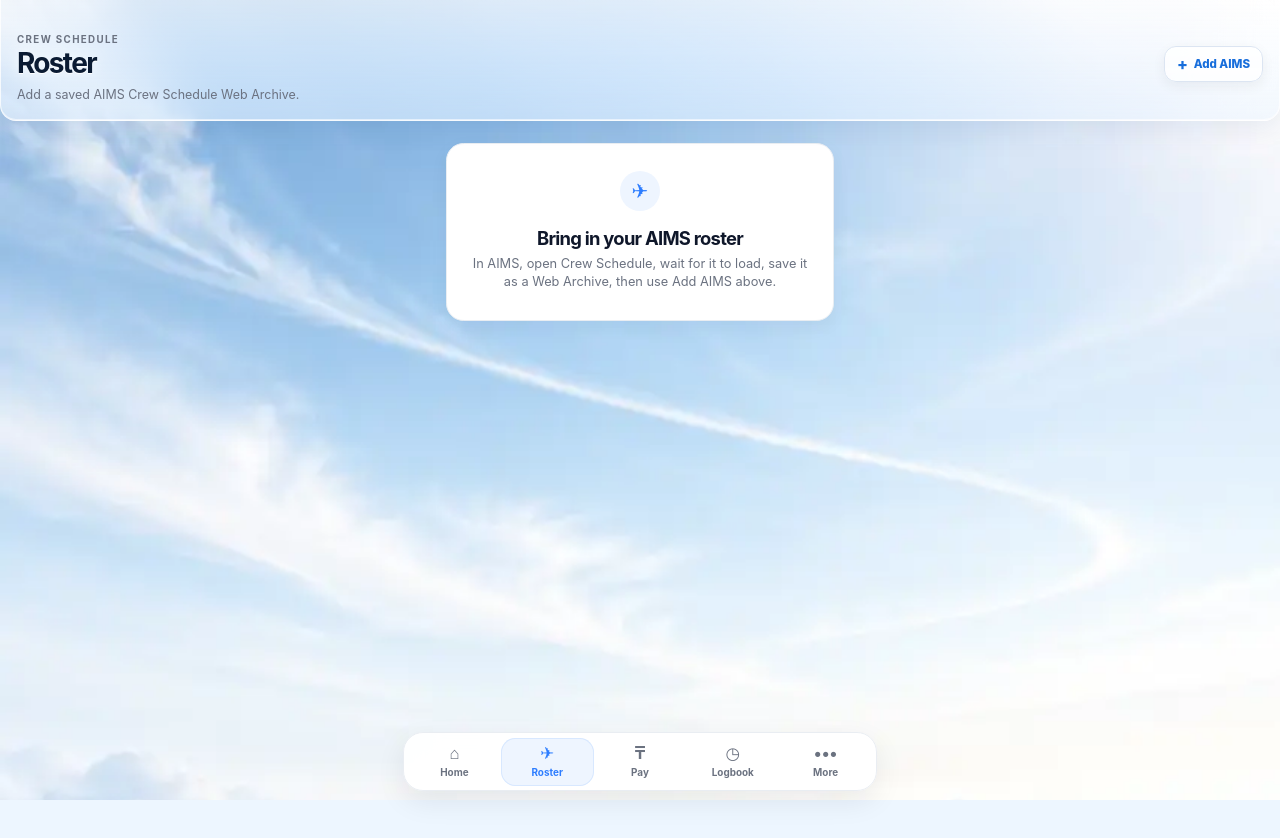
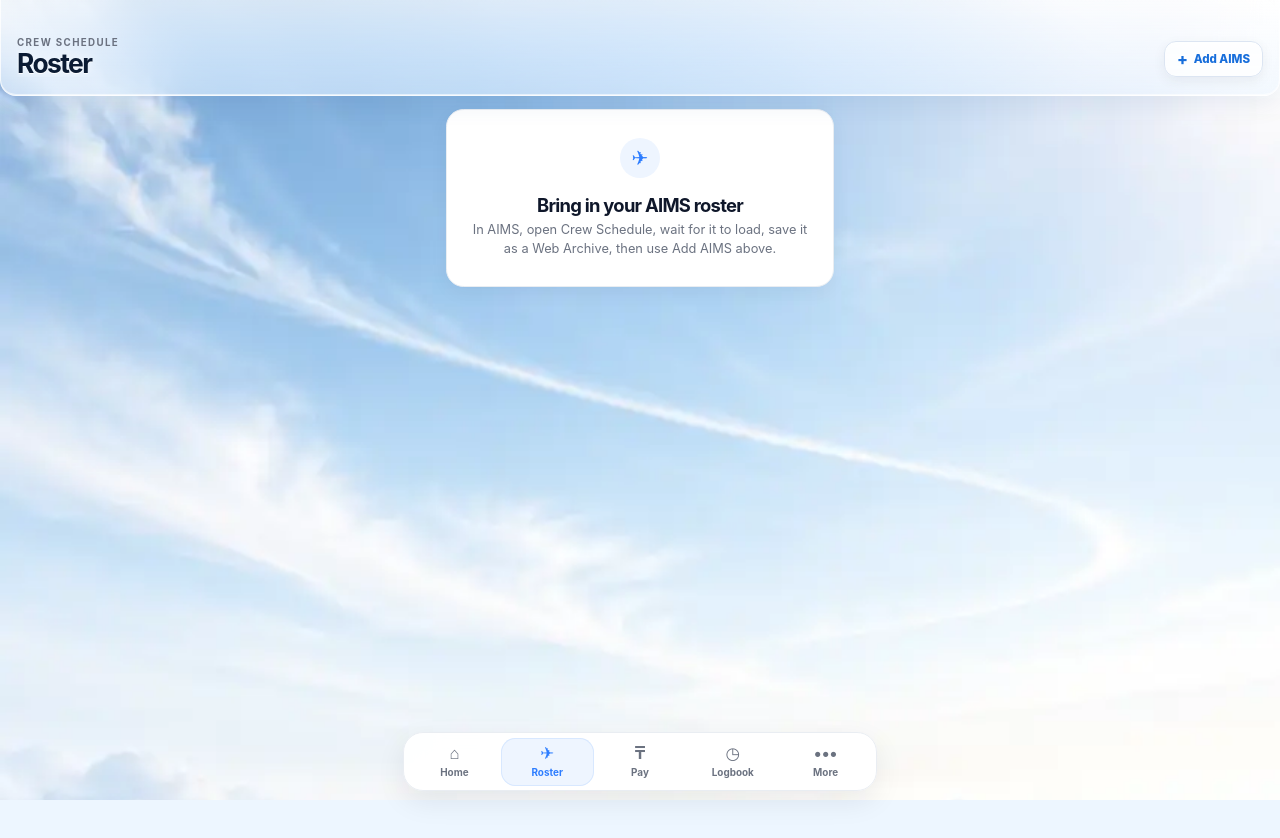
Before and after one commit to rbozzhanov-web/PWAPlog, a React (Vite) app in the folder apps/web/: page /roster in a window 1280 px wide. Shown: the top 838 px of the page. Built offline with nearby package versions, Linux system fonts and the light colour scheme.

Commit message:
style(ui): unify primary tab header heights

```diff
--- a/apps/web/src/features/logbook/LogbookPage.tsx
+++ b/apps/web/src/features/logbook/LogbookPage.tsx
@@ -93,11 +93,13 @@
   return (
     <main className="logbook-page">
       <header className="logbook-header">
-        <div>
+        <div className="tab-header__identity">
           <p className="logbook-header__eyebrow">Flight records</p>
           <h1>Pilot Logbook</h1>
-          <p className="logbook-header__intro">Your flights, saved privately on this device.</p>
         </div>
+      </header>
+      <section className="logbook-toolbar" aria-label="Logbook actions">
+        <p className="logbook-header__intro">Your flights, saved privately on this device.</p>
         <div className="logbook-header__actions">
           <Link className="logbook-settings-link" to="/import/logbook">Import PDF</Link>
           <button className="logbook-settings-link" type="button" onClick={() => void importCompletedAims()}>Import AIMS</button>
@@ -105,7 +107,7 @@
             <span aria-hidden="true">＋</span> New flight
           </Link>
         </div>
-      </header>
+      </section>
 
       {isLoading ? <p className="logbook-state" role="status">Loading flights…</p> : null}
       {loadError ? <p className="logbook-state logbook-state--error" role="alert">{loadError}</p> : null}
--- a/apps/web/src/features/pay/PayPage.tsx
+++ b/apps/web/src/features/pay/PayPage.tsx
@@ -48,7 +48,8 @@
   const importSchedulePdf = async (file?: File) => { if (!file) return; setPdfError(undefined); try { const parsed = parseCrewSchedule(await extractPdfText(file)); await db.crewSchedules.put({ ...parsed, importedAt: new Date().toISOString() }); setPdfSchedules((current) => [...current.filter((item) => item.month !== parsed.month), parsed]); setActivePdfMonth(parsed.month); } catch (reason) { setPdfError(reason instanceof Error ? reason.message : 'Could not read this Crew Schedule PDF.'); } };
 
   return <main className="pay-page">
-    <header className="suite-page-header"><p>CREW PAY</p><h1>Pay</h1><span>AIMS sectors → CrewPay norms → payroll rules already built into PWAPlog.</span></header>
+    <header className="suite-page-header"><div className="tab-header__identity"><p>CREW PAY</p><h1>Pay</h1></div></header>
+    <p className="tab-page-note">AIMS sectors → CrewPay norms → payroll rules already built into PWAPlog.</p>
     <section className="pay-pdf-check">
       <p>Current month uses the locally imported AIMS Web Archive. For completed months, import the AIMS Personal Crew Schedule PDF.</p>
       <label className="roster-import-action">Import Crew Schedule PDF<input type="file" accept="application/pdf" onChange={(event) => void importSchedulePdf(event.target.files?.[0])} /></label>
--- a/apps/web/src/features/roster/RosterPage.tsx
+++ b/apps/web/src/features/roster/RosterPage.tsx
@@ -69,16 +69,16 @@
   return (
     <main className="roster-page">
       <header className="suite-page-header">
-        <p>CREW SCHEDULE</p>
-        <div className="roster-header__title">
+        <div className="tab-header__identity">
+          <p>CREW SCHEDULE</p>
           <h1>Roster</h1>
-          <button className="roster-header__import" disabled={importing} onClick={openImportFlow} type="button">
-            <span aria-hidden="true">{roster ? '↻' : '+'}</span>
-            {importing ? 'Reading…' : roster ? 'Replace AIMS' : 'Add AIMS'}
-          </button>
         </div>
-        <span>{roster ? `${roster.period.start} — ${roster.period.end} · saved locally` : 'Add a saved AIMS Crew Schedule Web Archive.'}</span>
+        <button className="roster-header__import" disabled={importing} onClick={openImportFlow} type="button">
+          <span aria-hidden="true">{roster ? '↻' : '+'}</span>
+          {importing ? 'Reading…' : roster ? 'Replace AIMS' : 'Add AIMS'}
+        </button>
       </header>
+      {roster ? <p className="tab-page-note">{roster.period.start} — {roster.period.end} · saved locally</p> : null}
       {!roster ? <section className="roster-empty-card roster-empty-card--compact">
         <span aria-hidden="true">✈</span>
         <h2>Bring in your AIMS roster</h2>
--- a/apps/web/src/features/settings/SettingsPage.tsx
+++ b/apps/web/src/features/settings/SettingsPage.tsx
@@ -10,14 +10,16 @@
   return (
     <main className="settings-page">
       <header className="settings-header">
-        <p className="settings-eyebrow">Pilot Logbook</p>
-        <h1>Settings</h1>
-        <p className="settings-intro">
-          Your logbook data is local to this browser and device. Export a backup regularly so you
-          can recover it if this device is lost, reset, or replaced.
-        </p>
+        <div className="tab-header__identity">
+          <p className="settings-eyebrow">Pilot Logbook</p>
+          <h1>Settings</h1>
+        </div>
       </header>
 
+      <p className="settings-intro settings-intro--body">
+        Your logbook data is local to this browser and device. Export a backup regularly so you
+        can recover it if this device is lost, reset, or replaced.
+      </p>
       <div className="settings-groups">
         <BackupImportPanel db={db} />
         <BackupExportPanel db={db} />
--- a/apps/web/src/styles/global.css
+++ b/apps/web/src/styles/global.css
@@ -1439,33 +1439,13 @@
   }
 }
 
-/* Fixed tab chrome: unlike sticky, it never releases at the end of a short page. */
-.home-page {
-  --tab-header-space: 5.4rem;
-  --tab-header-width: 26rem;
-}
-
-.roster-page,
-.pay-page {
-  --tab-header-space: 7.5rem;
-  --tab-header-width: 26rem;
-}
-
-.logbook-page {
-  --tab-header-space: 10.5rem;
-  --tab-header-width: 68rem;
-}
-
-.settings-page {
-  --tab-header-space: 9.5rem;
-  --tab-header-width: 48rem;
-}
-
+/* Every primary tab uses the same compact, fixed two-line title bar as Home. */
 .home-page,
 .roster-page,
 .pay-page,
 .logbook-page,
 .settings-page {
+  --tab-header-space: 5.4rem;
   padding-top: calc(env(safe-area-inset-top, 0px) + var(--tab-header-space) + 6mm);
 }
 
@@ -1479,10 +1459,12 @@
   left: 50%;
   box-sizing: border-box;
   width: 100%;
+  height: calc(max(.7rem, env(safe-area-inset-top, 0px)) + 6mm + 3.9rem);
   max-width: none;
   margin: 0;
   padding-top: calc(max(.7rem, env(safe-area-inset-top, 0px)) + 6mm);
   padding-right: max(1rem, env(safe-area-inset-right, 0px));
+  padding-bottom: 1.15rem;
   padding-left: max(1rem, env(safe-area-inset-left, 0px));
   transform: translateX(-50%);
   overflow: hidden;
@@ -1504,9 +1486,90 @@
   text-shadow: 0 1px 0 rgb(255 255 255 / 92%), 0 0 12px rgb(255 255 255 / 78%);
 }
 
-@media (max-width: 31rem) {
-  .logbook-page {
-    --tab-header-space: 12rem;
+.suite-page-header,
+.logbook-header,
+.settings-header {
+  display: flex;
+  align-items: flex-end;
+  justify-content: space-between;
+  gap: .75rem;
+}
+
+.tab-header__identity {
+  display: grid;
+  min-width: 0;
+  gap: .12rem;
+}
+
+.suite-page-header .tab-header__identity h1,
+.logbook-header .tab-header__identity h1,
+.settings-header .tab-header__identity h1 {
+  overflow: hidden;
+  margin: 0;
+  font-size: 1.65rem;
+  line-height: 1;
+  letter-spacing: -.06em;
+  text-overflow: ellipsis;
+  white-space: nowrap;
+}
+
+.suite-page-header .tab-header__identity p,
+.logbook-header .tab-header__identity p,
+.settings-header .tab-header__identity p {
+  margin: 0;
+  font-size: .61rem;
+  line-height: 1.15;
+}
+
+.tab-page-note,
+.settings-intro--body {
+  box-sizing: border-box;
+  margin: 0 0 .75rem;
+  border: 1px solid rgb(255 255 255 / 72%);
+  border-radius: .85rem;
+  padding: .65rem .75rem;
+  background: rgb(255 255 255 / 58%);
+  box-shadow: 0 .3rem .9rem rgb(47 91 143 / 6%);
+  color: #58718b;
+  font-size: .72rem;
+  line-height: 1.4;
+  backdrop-filter: blur(14px) saturate(1.15);
+  -webkit-backdrop-filter: blur(14px) saturate(1.15);
+}
+
+.logbook-toolbar {
+  display: flex;
+  align-items: center;
+  justify-content: space-between;
+  gap: .75rem;
+  margin-bottom: .9rem;
+  border: 1px solid rgb(255 255 255 / 72%);
+  border-radius: 1rem;
+  padding: .65rem;
+  background: rgb(255 255 255 / 58%);
+  box-shadow: 0 .3rem .9rem rgb(47 91 143 / 6%);
+  backdrop-filter: blur(14px) saturate(1.15);
+  -webkit-backdrop-filter: blur(14px) saturate(1.15);
+}
+
+.logbook-toolbar .logbook-header__intro {
+  min-width: 0;
+  font-size: .72rem;
+  line-height: 1.35;
+}
+
+.settings-intro--body {
+  max-width: none;
+}
+
+.roster-day-card {
+  scroll-margin-top: calc(max(.7rem, env(safe-area-inset-top, 0px)) + 6mm + 4.4rem);
+}
+
+@media (max-width: 38rem) {
+  .logbook-toolbar {
+    align-items: stretch;
+    flex-direction: column;
   }
 }
 
```
